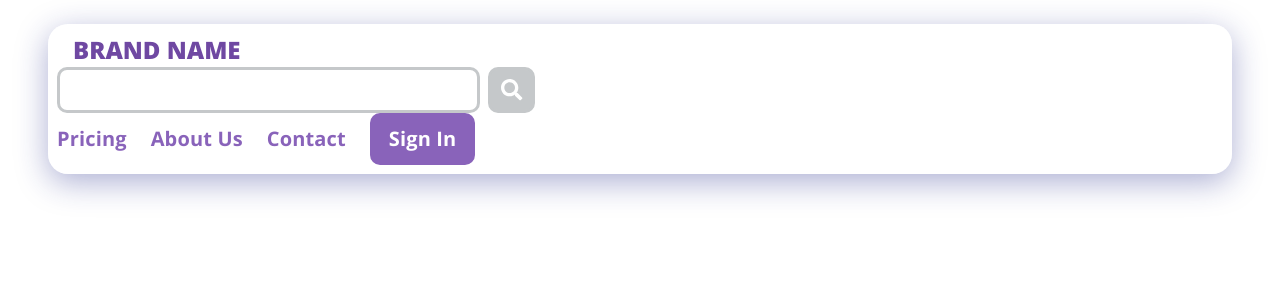
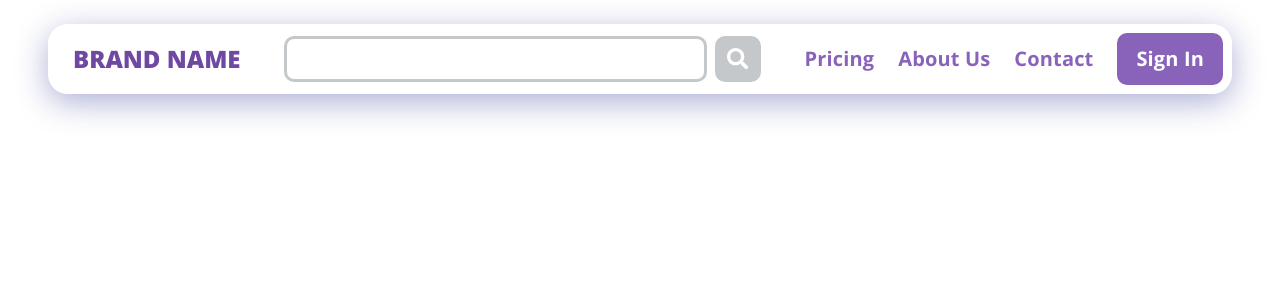
Before and after one commit to NoisyApple/css-layout-techniques-and-responsive-design-workshop, a React app: page / in a window 1280 px wide. Shown: the top 300 px of the page. Built offline with nearby package versions, Linux system fonts and the light colour scheme.

Commit message:
:lipstick: Header flex layout implemented.

```diff
--- a/src/components/Magazine/Header/Header.scss
+++ b/src/components/Magazine/Header/Header.scss
@@ -20,6 +20,10 @@
     border: 1px solid rgba(255, 255, 255, 0.18);
 
     // ===[FLEX LAYOUT PROPERTIES GOES HERE ]===
+
+    display: flex;
+    justify-content: space-between;
+    align-items: center;
 
     // ===[FLEX LAYOUT PROPERTIES GOES HERE ]===
   }
```
